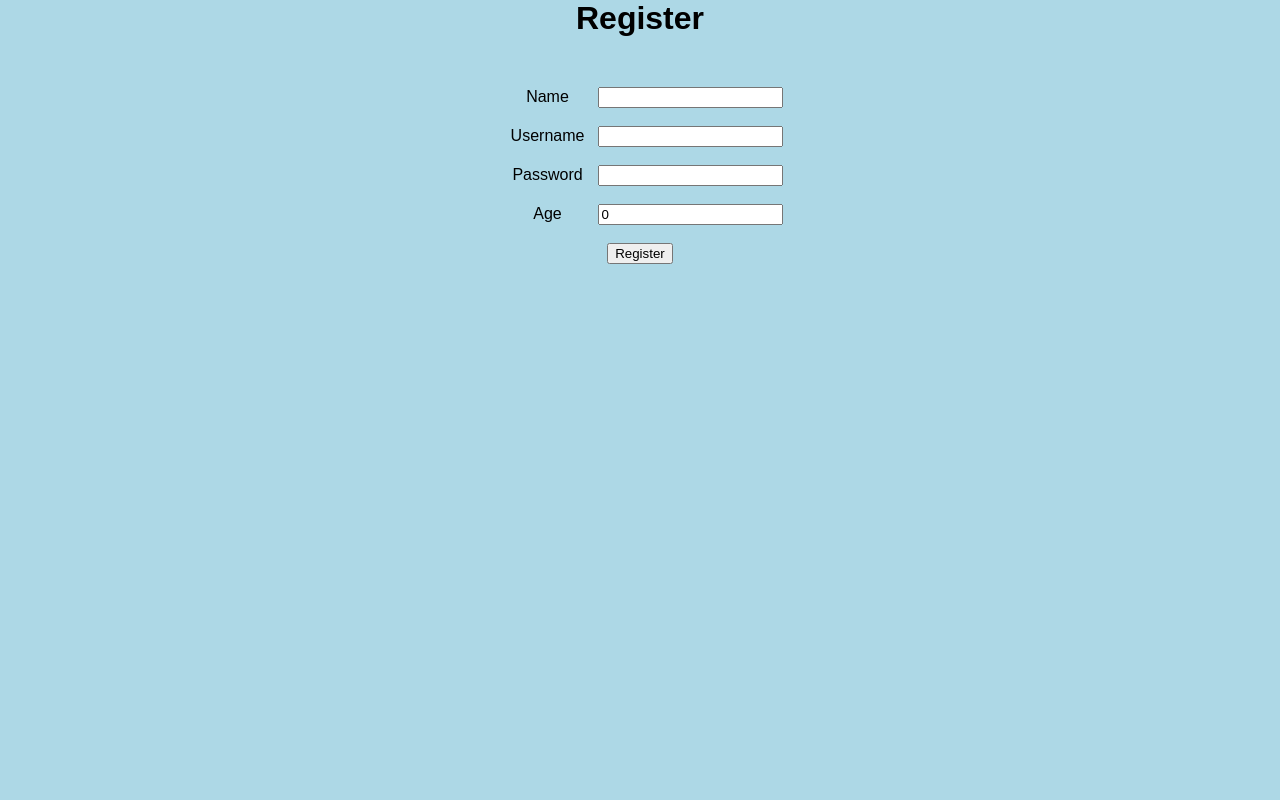
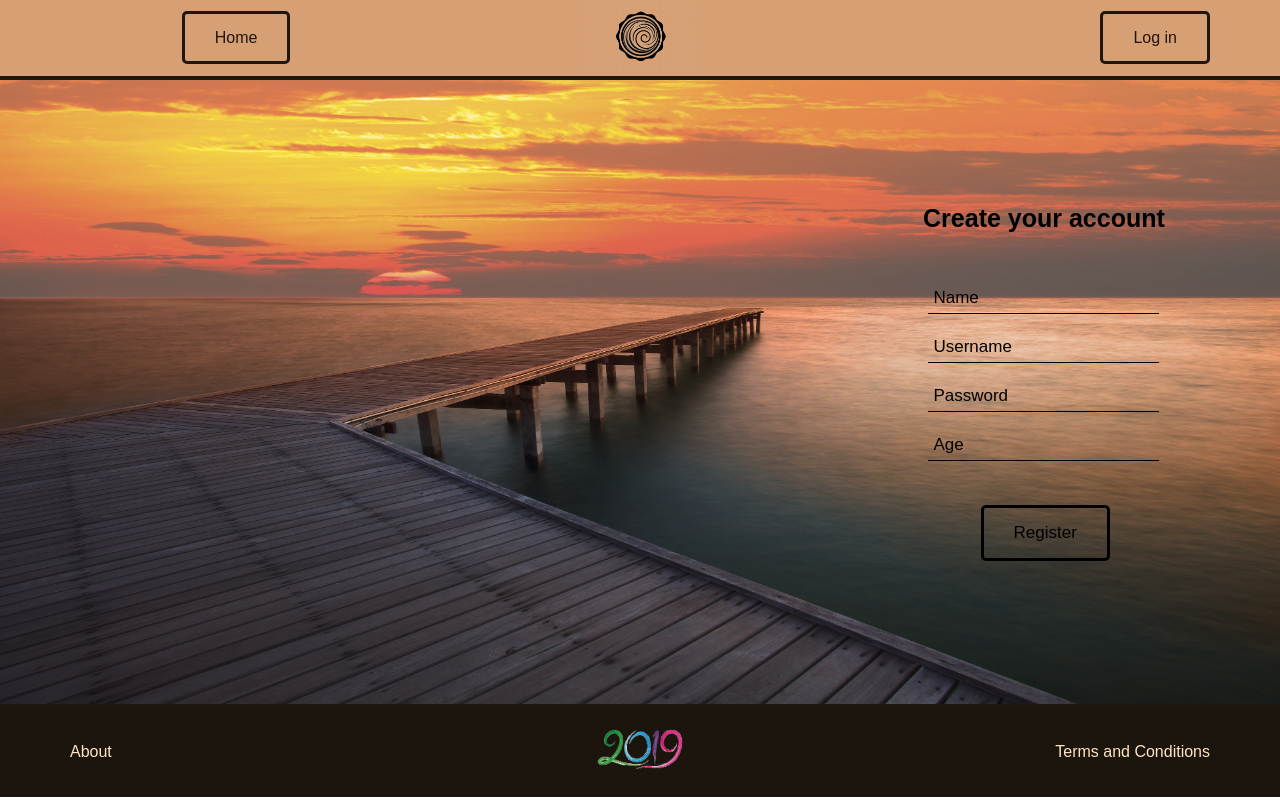
Before and after one commit to MariusDK/game-room-app, a React (Create React App) app in the folder game-room-ui/: page /register in a window 1280 px wide. Built offline with nearby package versions, Linux system fonts and the light colour scheme; the HTML template or start-up script is replaced by a standard one.

Commit message:
Adding css to Login and Register

```diff
--- /dev/null
+++ b/game-room-ui/src/components/PlayerComponents/LoginPlayer/LoginForm/LoginForm.css
@@ -0,0 +1,16 @@
+.loginForm
+{
+    display: inline-block;
+    margin-top: 10%;
+}
+.loginForm input{
+    background: transparent;
+    border: none;
+    border-bottom: 1px solid #000000;
+    padding: 5px 5px;
+    font-size: 17px;
+    outline: none;
+}
+::placeholder {
+    color: #000000;
+}
--- a/game-room-ui/src/components/PlayerComponents/LoginPlayer/LoginForm/LoginForm.tsx
+++ b/game-room-ui/src/components/PlayerComponents/LoginPlayer/LoginForm/LoginForm.tsx
@@ -1,5 +1,5 @@
 import * as React from 'react';
-import "../LoginPlayer.css";
+import "./LoginForm.css";
 
 export interface ILoginFormProps {
     handleChange(e: any): void;
@@ -11,14 +11,13 @@ export interface ILoginFormProps {
 
 const LoginForm = (props: ILoginFormProps) => {
     return (
-        <div>
+        <div className="loginForm">
             <h1> Login </h1>
-            <label htmlFor="username">Username:</label>
-            <input type="text" name="username" onChange={props.handleChange} value={props.username}/><br/>
+
+            <input type="text" name="username" placeholder="Username" onChange={props.handleChange} value={props.username}/><br/>
             <span style={{color: "red"}}>{props.usernameError}</span><br/>
 
-            <label htmlFor="password">Password:</label>
-            <input type="password" name="password" onChange={props.handleChange} value={props.password}/><br/>
+            <input type="password" name="password" placeholder="Password" onChange={props.handleChange} value={props.password}/><br/>
             <span style={{color: "red"}}>{props.passwordError}</span><br/>
         </div>
     );
--- a/game-room-ui/src/components/PlayerComponents/LoginPlayer/LoginPlayer.css
+++ b/game-room-ui/src/components/PlayerComponents/LoginPlayer/LoginPlayer.css
@@ -1,6 +1,18 @@
 .Login{
     text-align: center;
-    background-color: lightblue;
-    min-height: 100vh;
-    min-width: 100vw;
+    background-image: url("./login_wallpaper.jpg");
+    min-height: 79vh;
+    background-size: 100% 100%;
 }
+.Login button {
+
+    display: inline-block;
+    text-decoration: none;
+    padding: 15px 30px 15px 30px;
+    border: 3px solid #000000;
+    border-radius: 5px;
+    color: #000000;
+    background: transparent;
+    font-size: 17px;
+    outline: none;
+}
--- a/game-room-ui/src/components/PlayerComponents/LoginPlayer/LoginPlayer.tsx
+++ b/game-room-ui/src/components/PlayerComponents/LoginPlayer/LoginPlayer.tsx
@@ -5,6 +5,8 @@ import PlayerService from 'src/services/PlayerService';
 import { IPlayer } from 'src/models/IPlayer';
 import { SpinnerComponent } from 'src/components/Spinner/Spinner';
 import "../LoginPlayer/LoginPlayer.css";
+import Header from 'src/components/StartPage/Header/Header';
+import Footer from 'src/components/Footer/Footer';
 
 
 
@@ -42,7 +44,7 @@ export default class LoginPlayer extends React.Component<ILoginPlayerProps, ILog
         let formIsValid = true;
         if (!username) {
             formIsValid = false;
-            usernameError = "Username cannot be empty";
+            usernameError = "Username cannot be empty!";
         }
         else if (username.length < 6) {
             formIsValid = false;
@@ -110,6 +112,8 @@ export default class LoginPlayer extends React.Component<ILoginPlayerProps, ILog
             return <Redirect to='/' />
         }
         return (
+            <div>
+            <Header/>
             <div className="Login">
                 <LoginForm
                     username={this.state.username}
@@ -121,8 +125,10 @@ export default class LoginPlayer extends React.Component<ILoginPlayerProps, ILog
                 <SpinnerComponent
                     loading={this.state.loading}
                 />
-                <button onClick={this.login}>Login</button><br />
+                <button onClick={this.login}>Sing in</button><br />
                 <span style={{ color: "red" }}>{this.state.errorMessage}</span><br />
+            </div>
+            <Footer/>
             </div>
         )
     }
--- a/game-room-ui/src/components/PlayerComponents/ProfilePlayer/ProfilePlayer.tsx
+++ b/game-room-ui/src/components/PlayerComponents/ProfilePlayer/ProfilePlayer.tsx
@@ -25,7 +25,8 @@ export default class ProfilePlayer extends React.Component<any, IRegisterPlayerS
             ageError: '',
             loading: false,
             redirect: false,
-            infoMessage: ''
+            infoMessage: '',
+            ageString:''
         }
     }
     handleChange = (e: any) => {
@@ -126,7 +127,7 @@ export default class ProfilePlayer extends React.Component<any, IRegisterPlayerS
                     name={this.state.name}
                     username={this.state.username}
                     password={this.state.password}
-                    age={this.state.age}
+                    ageString={this.state.ageString}
                     handleChange={this.handleChange}
                     nameError={this.state.nameError}
                     usernameError={this.state.usernameError}
--- /dev/null
+++ b/game-room-ui/src/components/PlayerComponents/RegisterPlayer/PlayerForm/PlayerForm.css
@@ -0,0 +1,29 @@
+.playerForm {
+    display:inline-block;
+
+    position: relative;
+    margin-top: 8%;
+    padding: 2%;
+    margin-right: 7%;
+    text-align: center;
+    white-space: nowrap;
+}
+.playerForm h1{
+    font-size:25px ;
+}
+.playerForm input {
+    background: transparent;
+    border: none;
+    border-bottom: 1px solid #000000;
+    padding: 5px 5px;
+    font-size: 17px;
+    outline: none;
+}
+::placeholder {
+    color: #000000;
+}
+span{
+    padding: 5px;
+    width: 100%;
+    position: relative;
+}
--- a/game-room-ui/src/components/PlayerComponents/RegisterPlayer/PlayerForm/PlayerForm.tsx
+++ b/game-room-ui/src/components/PlayerComponents/RegisterPlayer/PlayerForm/PlayerForm.tsx
@@ -1,12 +1,12 @@
 import * as React from 'react';
-import '../RegisterPlayer.css';
+import './PlayerForm.css';
 
 export interface IPlayerFormProps {
     handleChange(e: any): void;
     name: string;
     username: string;
     password: string;
-    age: number;
+    ageString: string;
     nameError: string;
     usernameError: string;
     passwordError: string;
@@ -16,22 +16,18 @@ export interface IPlayerFormProps {
 
 const PlayerForm = (props: IPlayerFormProps) => {
     return (
-        <div>
+        <div className="playerForm">
             <h1>{props.title}</h1>
-            <label htmlFor="name">Name</label>
-            <input type="text" name="name" onChange={props.handleChange} value={props.name}/><br/>
+            <input type="text" name="name"  placeholder="Name" onChange={props.handleChange} value={props.name}/><br/>
             <span style={{color: "red"}}>{props.nameError}</span><br/>
 
-            <label htmlFor="username">Username</label>
-            <input type="text" name="username" onChange={props.handleChange} value={props.username}/><br/>
+            <input type="text" name="username" placeholder="Username" onChange={props.handleChange} value={props.username}/><br/>
             <span style={{color: "red"}}>{props.usernameError}</span><br/>
 
-            <label htmlFor="password">Password</label>
-            <input type="password" name="password" onChange={props.handleChange} value={props.password}/><br/>
+            <input type="password" name="password" placeholder="Password"  onChange={props.handleChange} value={props.password}/><br/>
             <span style={{color: "red"}}>{props.passwordError}</span><br/>
 
-            <label htmlFor="age">Age</label>
-            <input type="number" name="age" onChange={props.handleChange} value={props.age}/><br/>
+            <input type="text" name="age" placeholder="Age"  onChange={props.handleChange} value={props.ageString}/><br/>
             <span style={{color: "red"}}>{props.ageError}</span><br/>
         </div>
     );
--- a/game-room-ui/src/components/PlayerComponents/RegisterPlayer/RegisterPlayer.css
+++ b/game-room-ui/src/components/PlayerComponents/RegisterPlayer/RegisterPlayer.css
@@ -1,15 +1,28 @@
-.Register{
-    text-align: center;
-    background-color: lightblue;
-    min-height: 100vh;
-    min-width: 100vw;
+.registerPanel{
+    text-align: right;
+    min-height: 79vh;
+    background-image: url("./register-wallpaper.jpg");
+    background-size: 100% 100%;
 }
-label {
-    display: inline-block;
-    width  : 100px;
-}
+
 h1
 {
     margin-top: 0px;
     margin-bottom: 50px;
 }
+.registerPanel button {
+    position: relative;
+    display: inline-block;
+    margin-right: calc(9% + 55px);
+    text-decoration: none;
+    padding: 15px 30px 15px 30px;
+    border: 3px solid #000000;
+    border-radius: 5px;
+    color: #000000;
+    background: transparent;
+    font-size: 17px;
+    outline: none;
+}
+.registerPanel button :focus{
+    margin-right: calc(9% + 101px);
+}
--- a/game-room-ui/src/components/PlayerComponents/RegisterPlayer/RegisterPlayer.tsx
+++ b/game-room-ui/src/components/PlayerComponents/RegisterPlayer/RegisterPlayer.tsx
@@ -5,6 +5,8 @@ import PlayerForm from './PlayerForm/PlayerForm';
 import { IPlayer } from 'src/models/IPlayer';
 import { SpinnerComponent } from 'src/components/Spinner/Spinner';
 import './RegisterPlayer.css';
+import Header from 'src/components/StartPage/Header/Header';
+import Footer from 'src/components/Footer/Footer';
 
 export interface IRegisterPlayerState {
     infoMessage: string;
@@ -18,6 +20,7 @@ export interface IRegisterPlayerState {
     ageError: string;
     loading: boolean;
     redirect: boolean;
+    ageString: string;
 }
 
 export interface IRegisterPlayerProps extends RouteComponentProps<any>{}
@@ -38,7 +41,8 @@ export default class RegisterPlayer extends React.Component<IRegisterPlayerProps
             infoMessage:'',
             ageError: '',
             loading: false,
-            redirect: false
+            redirect: false,
+            ageString:''
 
         }
     }
@@ -52,6 +56,7 @@ export default class RegisterPlayer extends React.Component<IRegisterPlayerProps
             }
         ));
     }
+
     handleValidation (){
         let name = this.state.name;
         let username = this.state.username;
@@ -65,20 +70,20 @@ export default class RegisterPlayer extends React.Component<IRegisterPlayerProps
         if (!name)
         {
             formIsValid = false;
-            nameError = "Name field cannot be empty";
+            nameError = "Name field cannot be empty!";
         }
         else if (typeof name !== "undefined")
         {
             if (!name.match(/^(?<firstchar>(?=[A-Za-z]))((?<alphachars>[A-Za-z])|(?<specialchars>[A-Za-z]['-](?=[A-Za-z]))|(?<spaces> (?=[A-Za-z])))*$/))
             {
                 formIsValid = false;
-                nameError = "Only letters";
+                nameError = "Only letters!";
             }
         }
         if (!username)
         {
             formIsValid = false;
-            nameError = "Username field cannot be empty!";
+            usernameError = "Username field cannot be empty!";
         }
         else if (username.length < 6)
         {
@@ -107,6 +112,8 @@ export default class RegisterPlayer extends React.Component<IRegisterPlayerProps
         this.setState({loading:true});
         if (this.handleValidation())
         {
+            var age = parseInt(this.state.ageString , 10 )
+            this.setState({age:age})
             console.log("Aici");
                 const newPlayer: IPlayer = {
                     name: this.state.name,
@@ -140,24 +147,28 @@ export default class RegisterPlayer extends React.Component<IRegisterPlayerProps
             <Redirect to='/'/>
         }
         return (
-            <div className="Register">
+            <div>
+                <Header/>
+            <div className="registerPanel">
                 <PlayerForm
                     name={this.state.name}
                     username={this.state.username}
                     password={this.state.password}
-                    age={this.state.age}
+                    ageString={this.state.ageString}
                     handleChange = {this.handleChange}
                     nameError={this.state.nameError}
                     usernameError={this.state.usernameError}
                     passwordError={this.state.passwordError}
                     ageError={this.state.ageError}
-                    title = "Register"
+                    title = "Create your account"
                 />
                 <SpinnerComponent
                     loading = {this.state.loading}
                 />
                 <button onClick={this.addPlayer}>Register</button><br/>
-                <span style={{color: "red"}}>{this.state.infoMessage}</span>
+
+            </div>
+            <Footer/>
             </div>
         )
     }
```
Also changed, not shown: game-room-ui/src/components/PlayerComponents/LoginPlayer/login_wallpaper.jpg (added), game-room-ui/src/components/PlayerComponents/RegisterPlayer/register-wallpaper.jpg (added).
